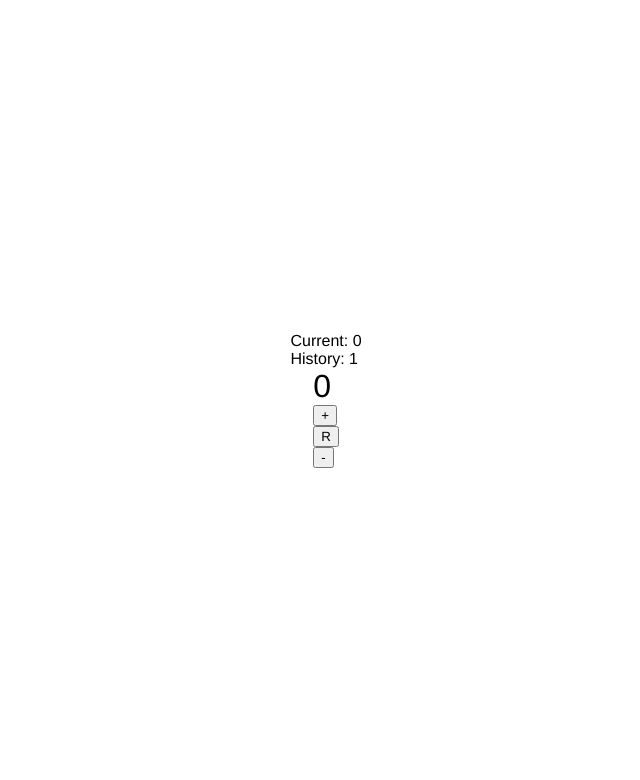
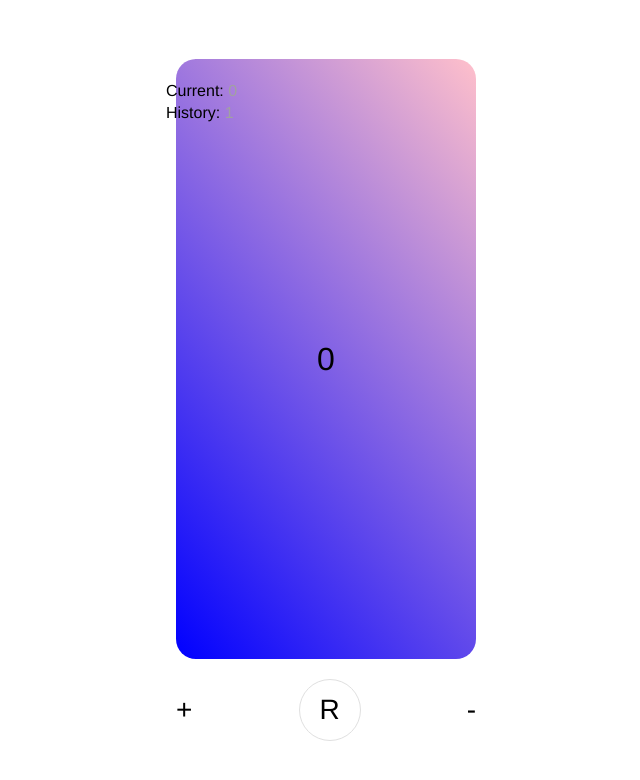
Before and after one commit to SanjeevMidda/counter-app, a React (Create React App) app: page / in a window 1280 px wide. Shown: the top 780 px of the page, without its empty margins (314-954 px from the left). Built offline with nearby package versions, Linux system fonts and the light colour scheme.

Commit message:
added further styling for elements in our App.jsx file

```diff
--- a/src/index.css
+++ b/src/index.css
@@ -11,3 +11,53 @@
   flex-direction: column;
   height: 100dvh;
 }
+
+.loggingContainer {
+  position: absolute;
+  top: 80px;
+  left: 480px;
+
+  p {
+    font-weight: 530;
+    line-height: 1.4;
+  }
+
+  span {
+    color: rgb(161, 161, 161);
+  }
+}
+
+.counterContainer {
+  display: flex;
+  justify-content: center;
+  align-items: center;
+  width: 300px;
+  height: 600px;
+  border-radius: 20px;
+  background: linear-gradient(50deg, blue, pink);
+}
+
+.actionsContainer {
+  display: flex;
+  justify-content: space-between;
+  align-items: center;
+  padding-top: 20px;
+
+  .resetCircle {
+    border: 1px solid rgb(224, 224, 224);
+    display: flex;
+    justify-content: center;
+    align-items: center;
+    width: 20px;
+    height: 20px;
+    border-radius: 50%;
+    padding: 20px;
+  }
+
+  button {
+    all: unset;
+    font-size: 28px;
+    font-weight: 200;
+    background: none;
+  }
+}
```
